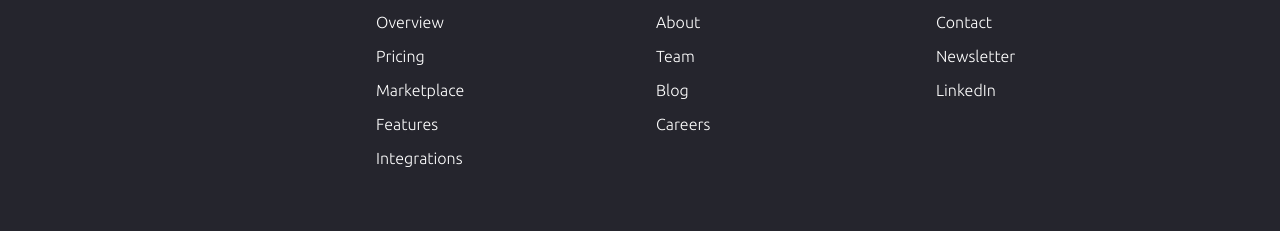
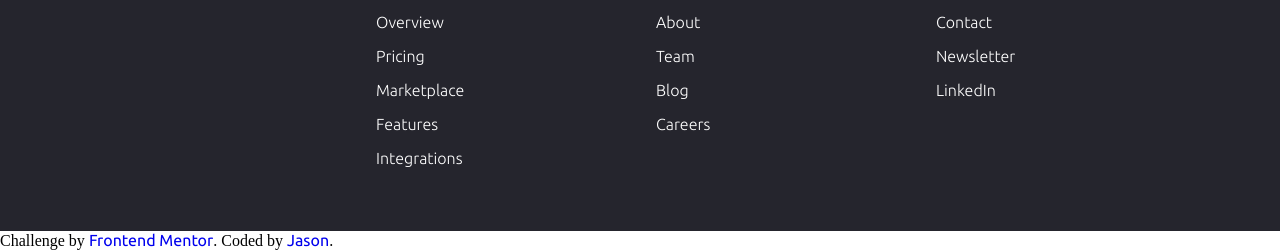
Before and after one commit to razerfoot25/blogr, a plain HTML site: page index.html in a window 1280 px wide. Shown: the part 3083-3333 px from the top of the page. Drawn offline with Linux system fonts and the light colour scheme.

Commit message:
Update index.html

```diff
--- a/index.html
+++ b/index.html
@@ -177,5 +177,9 @@
               </ul>
           </footer>
           </section>
+          <div class="attribution">
+          Challenge by <a href="https://www.frontendmentor.io?ref=challenge" target="_blank">Frontend Mentor</a>.
+          Coded by <a href="#">Jason</a>.
+        </div>
 </body>
 </html>
```
